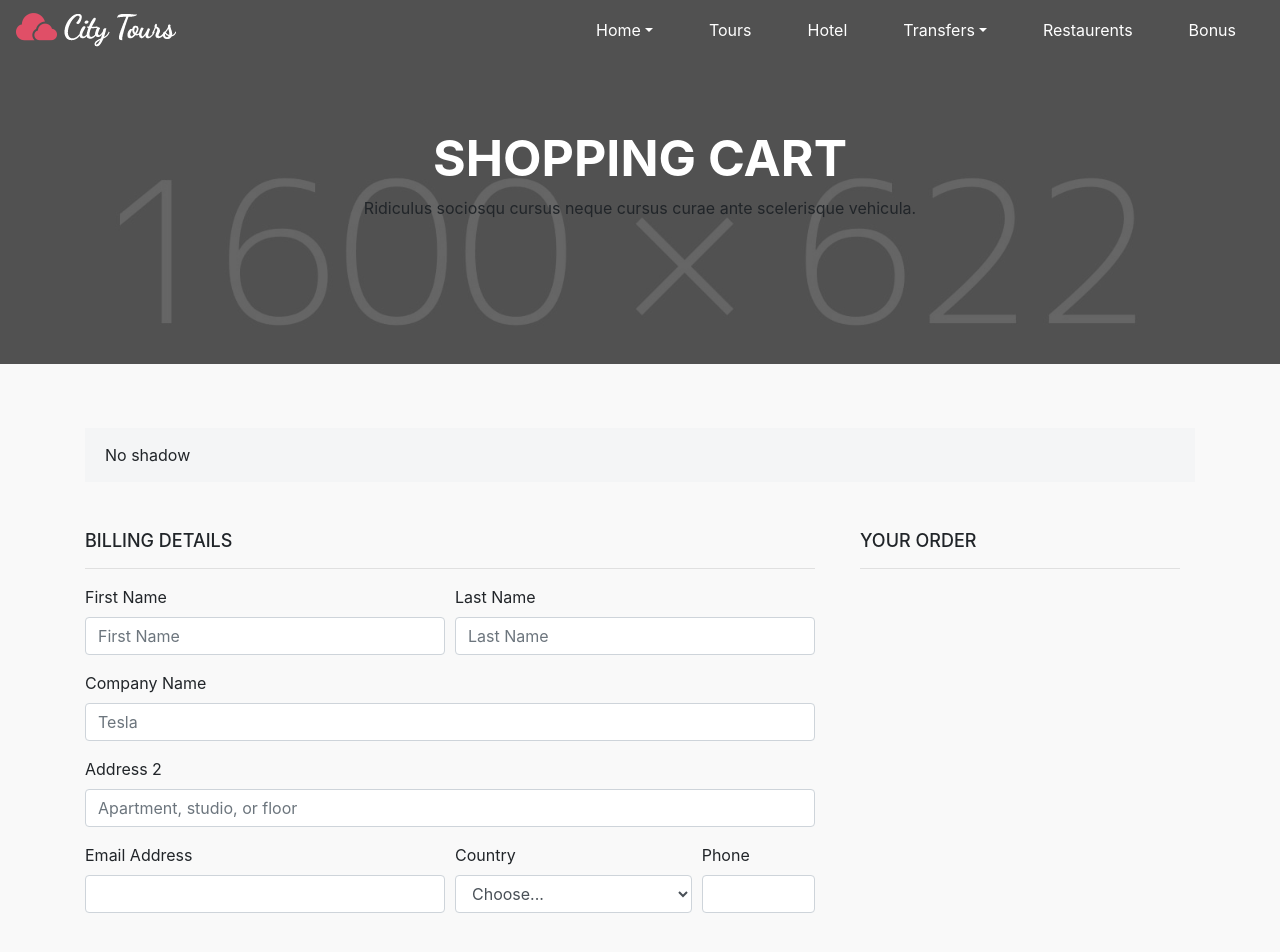
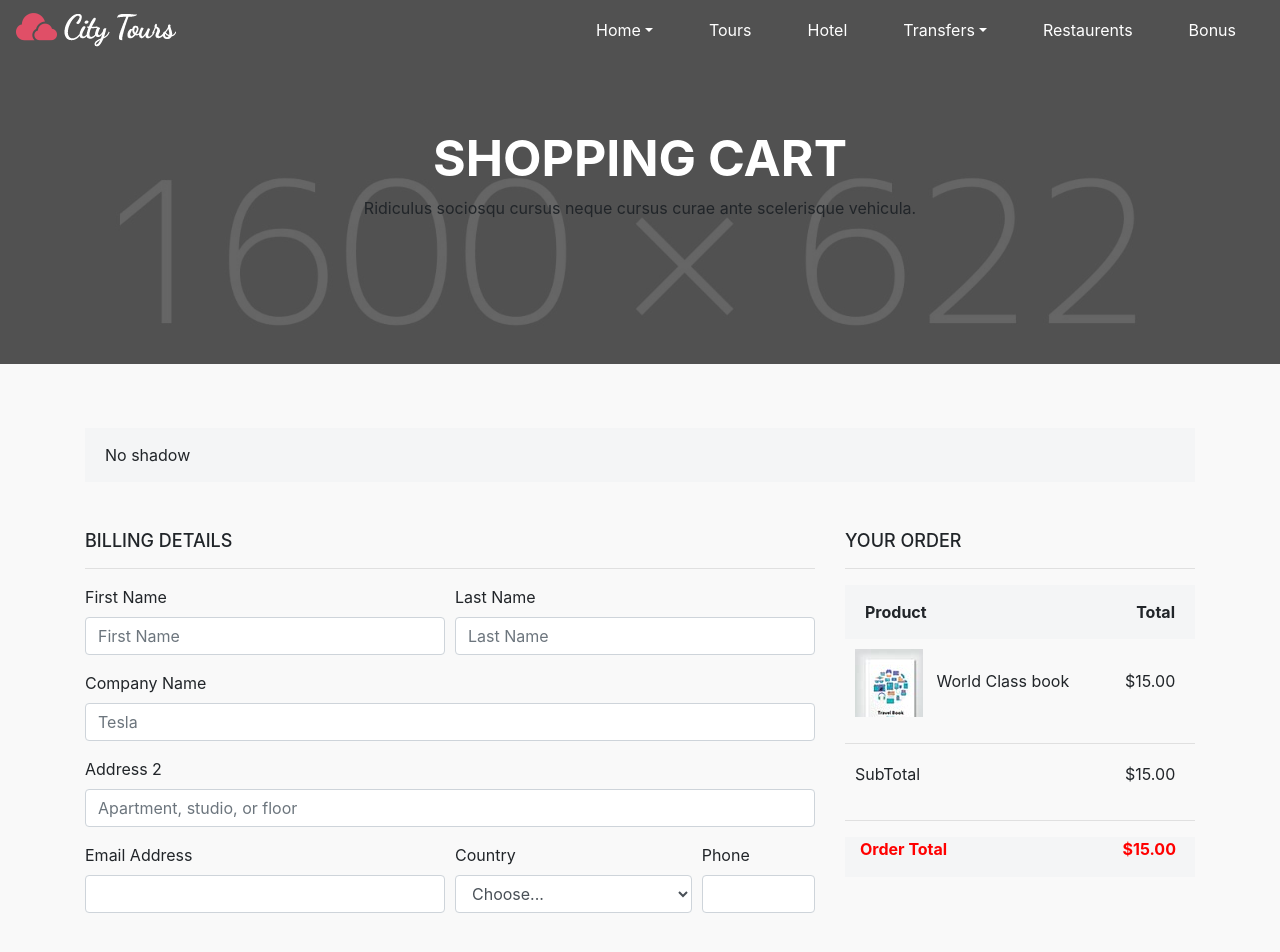
Before and after one commit to Aakashpaliwal/books-ecom, a React (Create React App) app: page /Checkout in a window 1280 px wide. Shown: the top 952 px of the page. Built offline with nearby package versions, Linux system fonts and the light colour scheme.

Commit message:
add checkout content

```diff
--- a/src/Components/Checkout/Checkout.css
+++ b/src/Components/Checkout/Checkout.css
@@ -17,3 +17,45 @@
     font-size: 18px;
 
 }
+.custom-right-span {
+    float: right;
+}
+.custom-float-left {
+    float: left;
+}
+.custom-float-right {
+    float: right;
+}
+.custom-float-right p {
+    padding-top: 20px;
+
+}
+.checkout-thumb {
+    padding: 10px;
+
+}
+.checkout-price {
+    padding: 2px 10px;
+
+}
+.checkout-price hr {
+    margin-bottom: 0!important;
+}
+.checkout-order {
+    padding: 0px;
+    background: #f4f5f6;
+    margin: 0!important;
+}
+.checkout-order p {
+    color: red;
+    font-weight: bold;
+}
+.checkout-price hr {
+    margin: 0!important;
+}
+.checkout-thumb p {
+    padding-top: 20px;
+}
+/* .checkout-thumb {
+    border-bottom: 1px solid #ededed;
+} */
--- a/src/Components/Checkout/Checkout.js
+++ b/src/Components/Checkout/Checkout.js
@@ -1,6 +1,7 @@
 import React, { Component } from 'react';
 import './Checkout.css';
 import {Link} from 'react-router-dom';
+import { SSL_OP_NO_TLSv1_1 } from 'constants';
 
 class Checkout extends Component {
     render() {
@@ -84,10 +85,55 @@ class Checkout extends Component {
 
             <div className="col-lg-4 col-md-4 col-sm-12 col-xs-12">
                 <div className="checkout-right-content">
+                <div className="row">
                     <div className="col-lg-12 col-md-12 col-sm-12 col-xs-12">
                         <h3>YOur Order</h3>
                         <hr />
-                    </div>
+                        <div class="custom-card">
+                            <span className="text-left"><strong>Product</strong></span>
+                            <span className="text-right custom-right-span"><strong>Total</strong></span>
+                        </div>
+                        </div>
+                        </div>
+                        <div className="row checkout-thumb">
+                            <div className="col-lg-9 col-md-9 col-sm-12 col-xs-12">
+                               <img src={require('../img/products/thumb-1.jpg')} className="img-fluid"/>
+                              &nbsp;&nbsp; <span>World Class book</span>
+                            </div>
+
+                              <div className="col-lg-3 col-md-3 col-sm-12 col-xs-12">
+                              <p>$15.00</p>
+                            </div>
+                        </div>
+                        <hr />
+                        <div className="row checkout-price">
+                            <div className="col-lg-9 col-md-9 col-sm-12 col-xs-12">
+                              <p>SubTotal</p>
+                            </div>
+
+                              <div className="col-lg-3 col-md-3 col-sm-12 col-xs-12">
+                              <p>$15.00</p>
+                            </div>
+                        </div>
+                        <hr />
+                        <div className="row checkout-order">
+                            <div className="col-lg-9 col-md-9 col-sm-12 col-xs-12">
+                              <p>Order Total</p>
+                            </div>
+
+                              <div className="col-lg-3 col-md-3 col-sm-12 col-xs-12">
+                              <p>$15.00</p>
+                            </div>
+                        </div>
+
+                        <br />
+
+                        <div className="row">
+                            <div className="col-lg-12 col-md-12 col-sm-12 col-xs-12">
+
+                            </div>
+                        </div>
+
                 </div>
             </div>
 
```
